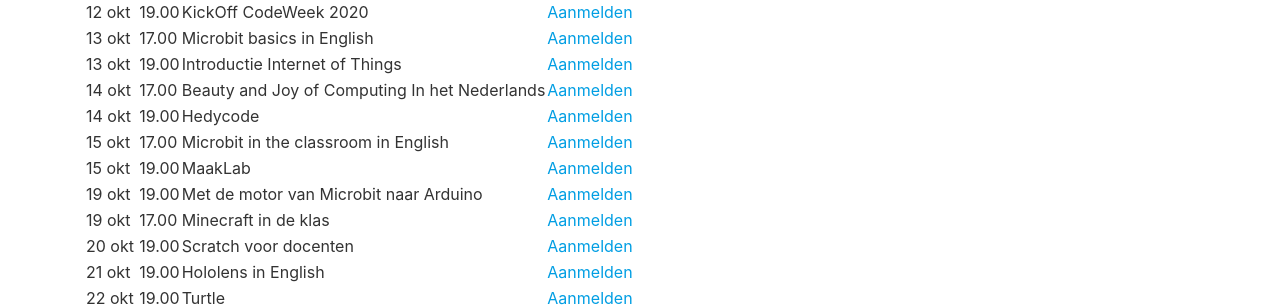
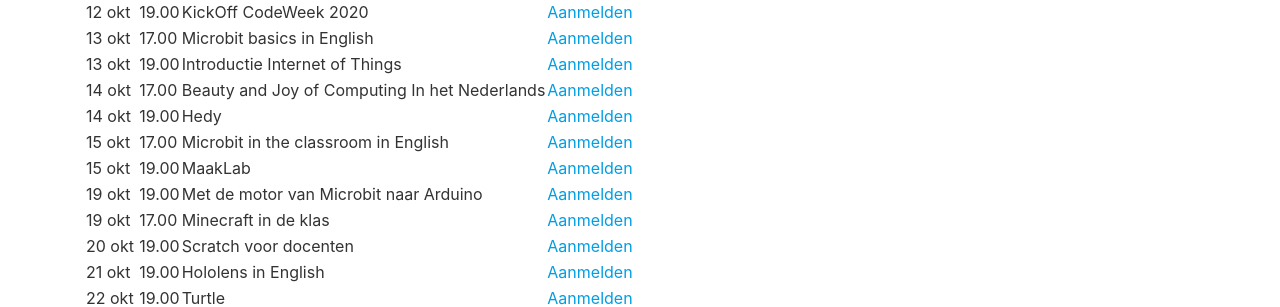
Before and after one commit to ieni/website, a Jekyll site: the page built from _posts/2020-09-11-code-week.md, in a window 1280 px wide. Shown: the part 546-853 px from the top of the page. Built offline with Jekyll 4.4.1, drawn with Linux system fonts in a browser that asks for light colours.

Commit message:
Update 2020-09-11-code-week.md
hedycode -> hedy @felienne

```diff
--- a/_posts/2020-09-11-code-week.md
+++ b/_posts/2020-09-11-code-week.md
@@ -15,7 +15,7 @@
 | 13 okt | 17.00 | Microbit basics in English | [Aanmelden](https://gudehaan-gasandbox.webex.com/gudehaan-gasandbox/onstage/g.php?MTID=eadf5a942ab74de42b35b34854d714a55) |
 | 13 okt | 19.00 | Introductie Internet of Things | [Aanmelden](https://gudehaan-gasandbox.webex.com/gudehaan-gasandbox/onstage/g.php?MTID=ef685580dda97c71037b15c3b1c11207a) |
 | 14 okt | 17.00 | Beauty and Joy of Computing In het Nederlands | [Aanmelden](https://gudehaan-gasandbox.webex.com/gudehaan-gasandbox/onstage/g.php?MTID=ee2da43f5d0ba87bdc94b179da8373426) |
-| 14 okt | 19.00 | Hedycode | [Aanmelden](https://gudehaan-gasandbox.webex.com/gudehaan-gasandbox/onstage/g.php?MTID=eeb3c6fe237d5772d0cd83a9e2a9d969a) |
+| 14 okt | 19.00 | Hedy | [Aanmelden](https://gudehaan-gasandbox.webex.com/gudehaan-gasandbox/onstage/g.php?MTID=eeb3c6fe237d5772d0cd83a9e2a9d969a) |
 | 15 okt | 17.00 | Microbit in the classroom in English | [Aanmelden](https://gudehaan-gasandbox.webex.com/gudehaan-gasandbox/onstage/g.php?MTID=e8487ae7c927e06f3273b973a437b95a5) |
 | 15 okt | 19.00 | MaakLab | [Aanmelden](https://gudehaan-gasandbox.webex.com/gudehaan-gasandbox/onstage/g.php?MTID=ed84f371b0284da27fb95f388c4d5b2f0) |
 | 19 okt | 19.00 | Met de motor van Microbit naar Arduino | [Aanmelden](https://gudehaan-gasandbox.webex.com/gudehaan-gasandbox/onstage/g.php?MTID=ef0c1a6346f2414f6a5de817d071e1764) |
```
